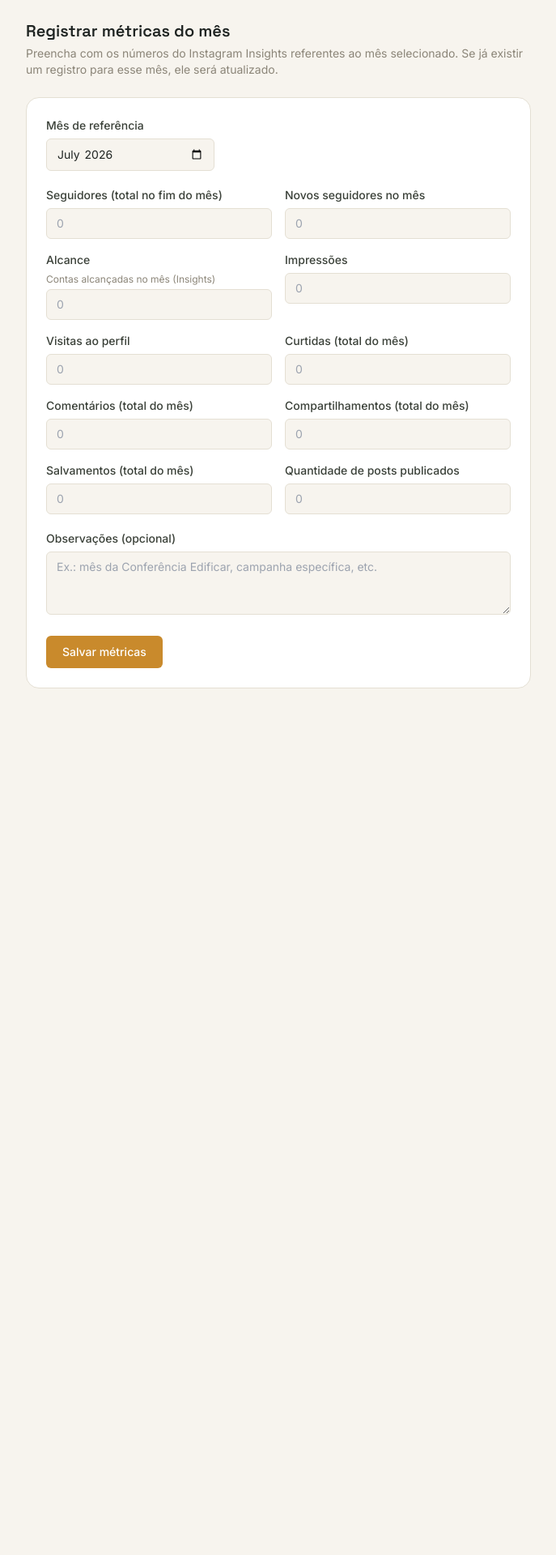
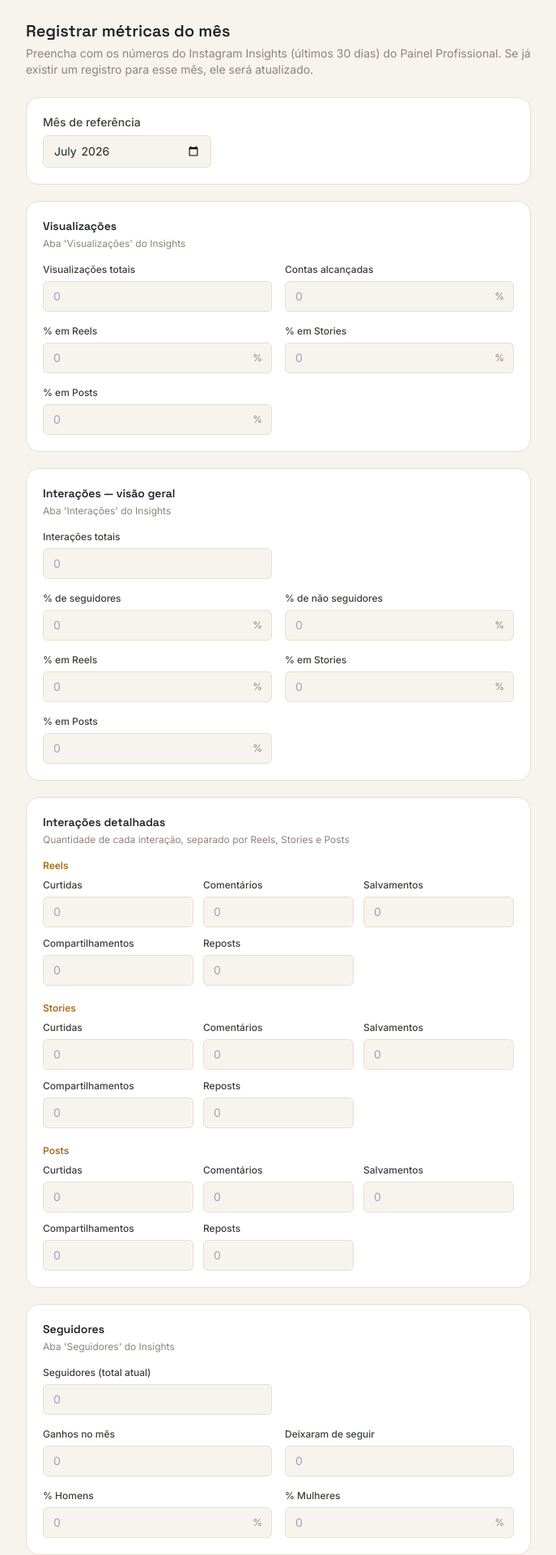
Before and after one commit to telesdesignr-arch/metrics-app, a Next.js app: page /nova-metrica in a window 1280 px wide. Shown: the part 80-2000 px from the top of the page at 81% size, without its empty margins (296-983 px from the left). Before the commit the page ends 962 px from the top, so only its background shows below. Built offline with nearby package versions, Linux system fonts and the light colour scheme.

Commit message:
Update page.tsx

```diff
--- a/app/nova-metrica/page.tsx
+++ b/app/nova-metrica/page.tsx
@@ -3,19 +3,6 @@
 import { useState } from "react";
 import { useRouter } from "next/navigation";
 import NavBar from "@/components/NavBar";
-
-const FIELDS: { key: string; label: string; hint?: string }[] = [
-  { key: "followers", label: "Seguidores (total no fim do mês)" },
-  { key: "new_followers", label: "Novos seguidores no mês" },
-  { key: "reach", label: "Alcance", hint: "Contas alcançadas no mês (Insights)" },
-  { key: "impressions", label: "Impressões" },
-  { key: "profile_visits", label: "Visitas ao perfil" },
-  { key: "likes", label: "Curtidas (total do mês)" },
-  { key: "comments", label: "Comentários (total do mês)" },
-  { key: "shares", label: "Compartilhamentos (total do mês)" },
-  { key: "saves", label: "Salvamentos (total do mês)" },
-  { key: "posts_count", label: "Quantidade de posts publicados" },
-];
 
 function currentMonthValue() {
   const now = new Date();
@@ -24,17 +11,104 @@ function currentMonthValue() {
   return `${year}-${month}`;
 }
 
+const CONTENT_TYPES: { key: "reels" | "stories" | "posts"; label: string }[] = [
+  { key: "reels", label: "Reels" },
+  { key: "stories", label: "Stories" },
+  { key: "posts", label: "Posts" },
+];
+
+const INTERACTION_FIELDS: { key: string; label: string }[] = [
+  { key: "likes", label: "Curtidas" },
+  { key: "comments", label: "Comentários" },
+  { key: "saves", label: "Salvamentos" },
+  { key: "shares", label: "Compartilhamentos" },
+  { key: "reposts", label: "Reposts" },
+];
+
+function NumberField({
+  label,
+  value,
+  onChange,
+  suffix,
+}: {
+  label: string;
+  value: string;
+  onChange: (v: string) => void;
+  suffix?: string;
+}) {
+  return (
+    <div>
+      <label className="block text-xs font-medium text-graphite mb-1.5">
+        {label}
+      </label>
+      <div className="relative">
+        <input
+          type="number"
+          min="0"
+          step="any"
+          value={value}
+          onChange={(e) => onChange(e.target.value)}
+          className="w-full border border-line rounded-sm px-3 py-2 text-sm bg-parchment"
+          placeholder="0"
+        />
+        {suffix && (
+          <span className="absolute right-3 top-1/2 -translate-y-1/2 text-xs text-muted">
+            {suffix}
+          </span>
+        )}
+      </div>
+    </div>
+  );
+}
+
+function Section({
+  title,
+  description,
+  children,
+}: {
+  title: string;
+  description?: string;
+  children: React.ReactNode;
+}) {
+  return (
+    <div className="bg-card border border-line rounded-lg p-5">
+      <h3 className="font-display text-sm font-semibold text-ink mb-1">{title}</h3>
+      {description && (
+        <p className="text-xs text-muted mb-4">{description}</p>
+      )}
+      <div className={description ? "" : "mt-3"}>{children}</div>
+    </div>
+  );
+}
+
 export default function NovaMetricaPage() {
   const router = useRouter();
   const [month, setMonth] = useState(currentMonthValue());
-  const [values, setValues] = useState<Record<string, string>>({});
   const [notes, setNotes] = useState("");
   const [saving, setSaving] = useState(false);
   const [error, setError] = useState("");
   const [success, setSuccess] = useState(false);
 
-  function handleChange(key: string, value: string) {
-    setValues((prev) => ({ ...prev, [key]: value }));
+  const [v, setV] = useState<Record<string, string>>({});
+  const [contentData, setContentData] = useState<Record<string, Record<string, string>>>({
+    reels: {},
+    stories: {},
+    posts: {},
+  });
+
+  function setField(key: string, value: string) {
+    setV((prev) => ({ ...prev, [key]: value }));
+  }
+
+  function setContentField(type: string, field: string, value: string) {
+    setContentData((prev) => ({
+      ...prev,
+      [type]: { ...prev[type], [field]: value },
+    }));
+  }
+
+  function num(key: string) {
+    return Number(v[key] || 0);
   }
 
   async function handleSubmit(e: React.FormEvent) {
@@ -43,13 +117,44 @@ export default function NovaMetricaPage() {
     setError("");
     setSuccess(false);
 
-    const payload: Record<string, any> = {
+    const buildContent = (type: string) => ({
+      likes: Number(contentData[type]?.likes || 0),
+      comments: Number(contentData[type]?.comments || 0),
+      saves: Number(contentData[type]?.saves || 0),
+      shares: Number(contentData[type]?.shares || 0),
+      reposts: Number(contentData[type]?.reposts || 0),
+    });
+
+    const payload = {
       month: `${month}-01`,
       notes,
+
+      followers: num("followers"),
+      followers_gained: num("followers_gained"),
+      followers_lost: num("followers_lost"),
+      gender_men_pct: num("gender_men_pct"),
+      gender_women_pct: num("gender_women_pct"),
+
+      views_total: num("views_total"),
+      views_reels_pct: num("views_reels_pct"),
+      views_stories_pct: num("views_stories_pct"),
+      views_posts_pct: num("views_posts_pct"),
+      accounts_reached_pct: num("accounts_reached_pct"),
+
+      interactions_total: num("interactions_total"),
+      interactions_followers_pct: num("interactions_followers_pct"),
+      interactions_non_followers_pct: num("interactions_non_followers_pct"),
+      interactions_reels_pct: num("interactions_reels_pct"),
+      interactions_stories_pct: num("interactions_stories_pct"),
+      interactions_posts_pct: num("interactions_posts_pct"),
+
+      reels: buildContent("reels"),
+      stories: buildContent("stories"),
+      posts: buildContent("posts"),
+
+      profile_visits: num("profile_visits"),
+      posts_count: num("posts_count"),
     };
-    for (const field of FIELDS) {
-      payload[field.key] = Number(values[field.key] || 0);
-    }
 
     try {
       const res = await fetch("/api/metrics", {
@@ -81,15 +186,13 @@ export default function NovaMetricaPage() {
           Registrar métricas do mês
         </h2>
         <p className="text-sm text-muted mb-6">
-          Preencha com os números do Instagram Insights referentes ao mês selecionado.
-          Se já existir um registro para esse mês, ele será atualizado.
+          Preencha com os números do Instagram Insights (últimos 30 dias) do
+          Painel Profissional. Se já existir um registro para esse mês, ele
+          será atualizado.
         </p>
 
-        <form
-          onSubmit={handleSubmit}
-          className="bg-card border border-line rounded-lg p-6 space-y-5"
-        >
-          <div>
+        <form onSubmit={handleSubmit} className="space-y-5">
+          <div className="bg-card border border-line rounded-lg p-5">
             <label className="block text-sm font-medium text-graphite mb-1.5">
               Mês de referência
             </label>
@@ -102,28 +205,84 @@ export default function NovaMetricaPage() {
             />
           </div>
 
-          <div className="grid grid-cols-1 sm:grid-cols-2 gap-4">
-            {FIELDS.map((field) => (
-              <div key={field.key}>
-                <label className="block text-sm font-medium text-graphite mb-1.5">
-                  {field.label}
-                </label>
-                {field.hint && (
-                  <p className="text-xs text-muted mb-1">{field.hint}</p>
-                )}
-                <input
-                  type="number"
-                  min="0"
-                  value={values[field.key] || ""}
-                  onChange={(e) => handleChange(field.key, e.target.value)}
-                  className="w-full border border-line rounded-sm px-3 py-2 text-sm bg-parchment"
-                  placeholder="0"
-                />
-              </div>
-            ))}
-          </div>
+          {/* Visualizações */}
+          <Section
+            title="Visualizações"
+            description="Aba 'Visualizações' do Insights"
+          >
+            <div className="grid grid-cols-2 gap-4">
+              <NumberField label="Visualizações totais" value={v.views_total || ""} onChange={(x) => setField("views_total", x)} />
+              <NumberField label="Contas alcançadas" value={v.accounts_reached_pct || ""} onChange={(x) => setField("accounts_reached_pct", x)} suffix="%" />
+              <NumberField label="% em Reels" value={v.views_reels_pct || ""} onChange={(x) => setField("views_reels_pct", x)} suffix="%" />
+              <NumberField label="% em Stories" value={v.views_stories_pct || ""} onChange={(x) => setField("views_stories_pct", x)} suffix="%" />
+              <NumberField label="% em Posts" value={v.views_posts_pct || ""} onChange={(x) => setField("views_posts_pct", x)} suffix="%" />
+            </div>
+          </Section>
 
-          <div>
+          {/* Interações - visão geral */}
+          <Section
+            title="Interações — visão geral"
+            description="Aba 'Interações' do Insights"
+          >
+            <div className="grid grid-cols-2 gap-4">
+              <NumberField label="Interações totais" value={v.interactions_total || ""} onChange={(x) => setField("interactions_total", x)} />
+              <div />
+              <NumberField label="% de seguidores" value={v.interactions_followers_pct || ""} onChange={(x) => setField("interactions_followers_pct", x)} suffix="%" />
+              <NumberField label="% de não seguidores" value={v.interactions_non_followers_pct || ""} onChange={(x) => setField("interactions_non_followers_pct", x)} suffix="%" />
+              <NumberField label="% em Reels" value={v.interactions_reels_pct || ""} onChange={(x) => setField("interactions_reels_pct", x)} suffix="%" />
+              <NumberField label="% em Stories" value={v.interactions_stories_pct || ""} onChange={(x) => setField("interactions_stories_pct", x)} suffix="%" />
+              <NumberField label="% em Posts" value={v.interactions_posts_pct || ""} onChange={(x) => setField("interactions_posts_pct", x)} suffix="%" />
+            </div>
+          </Section>
+
+          {/* Interações detalhadas por tipo de conteúdo */}
+          <Section
+            title="Interações detalhadas"
+            description="Quantidade de cada interação, separado por Reels, Stories e Posts"
+          >
+            <div className="space-y-5">
+              {CONTENT_TYPES.map((ct) => (
+                <div key={ct.key}>
+                  <p className="text-xs font-semibold text-ochreDark mb-2">{ct.label}</p>
+                  <div className="grid grid-cols-2 sm:grid-cols-3 gap-3">
+                    {INTERACTION_FIELDS.map((f) => (
+                      <NumberField
+                        key={f.key}
+                        label={f.label}
+                        value={contentData[ct.key]?.[f.key] || ""}
+                        onChange={(x) => setContentField(ct.key, f.key, x)}
+                      />
+                    ))}
+                  </div>
+                </div>
+              ))}
+            </div>
+          </Section>
+
+          {/* Seguidores */}
+          <Section
+            title="Seguidores"
+            description="Aba 'Seguidores' do Insights"
+          >
+            <div className="grid grid-cols-2 gap-4">
+              <NumberField label="Seguidores (total atual)" value={v.followers || ""} onChange={(x) => setField("followers", x)} />
+              <div />
+              <NumberField label="Ganhos no mês" value={v.followers_gained || ""} onChange={(x) => setField("followers_gained", x)} />
+              <NumberField label="Deixaram de seguir" value={v.followers_lost || ""} onChange={(x) => setField("followers_lost", x)} />
+              <NumberField label="% Homens" value={v.gender_men_pct || ""} onChange={(x) => setField("gender_men_pct", x)} suffix="%" />
+              <NumberField label="% Mulheres" value={v.gender_women_pct || ""} onChange={(x) => setField("gender_women_pct", x)} suffix="%" />
+            </div>
+          </Section>
+
+          {/* Outros */}
+          <Section title="Outros">
+            <div className="grid grid-cols-2 gap-4">
+              <NumberField label="Visitas ao perfil" value={v.profile_visits || ""} onChange={(x) => setField("profile_visits", x)} />
+              <NumberField label="Posts publicados no mês" value={v.posts_count || ""} onChange={(x) => setField("posts_count", x)} />
+            </div>
+          </Section>
+
+          <div className="bg-card border border-line rounded-lg p-5">
             <label className="block text-sm font-medium text-graphite mb-1.5">
               Observações (opcional)
             </label>
@@ -137,9 +296,7 @@ export default function NovaMetricaPage() {
           </div>
 
           {error && <p className="text-sm text-clay">{error}</p>}
-          {success && (
-            <p className="text-sm text-moss">Métricas salvas com sucesso!</p>
-          )}
+          {success && <p className="text-sm text-moss">Métricas salvas com sucesso!</p>}
 
           <button
             type="submit"
```
